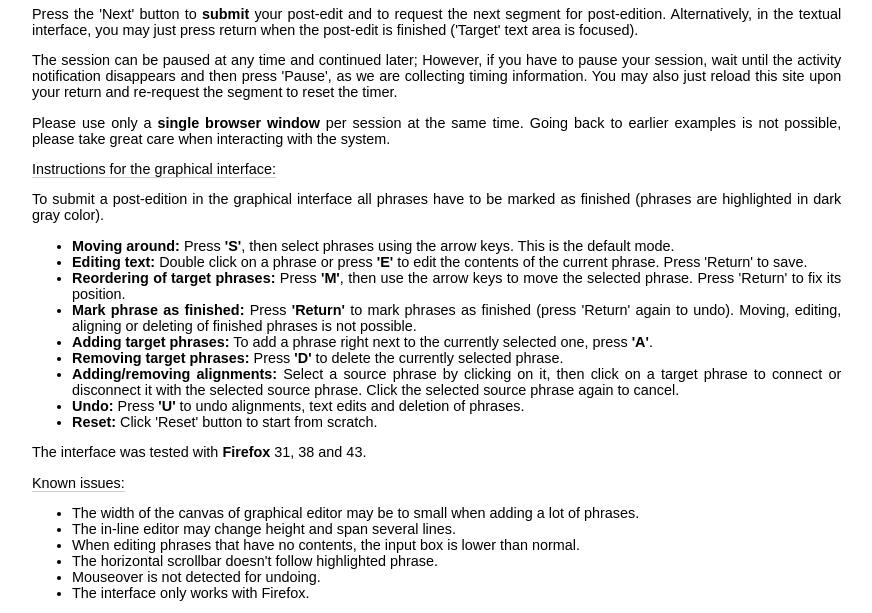
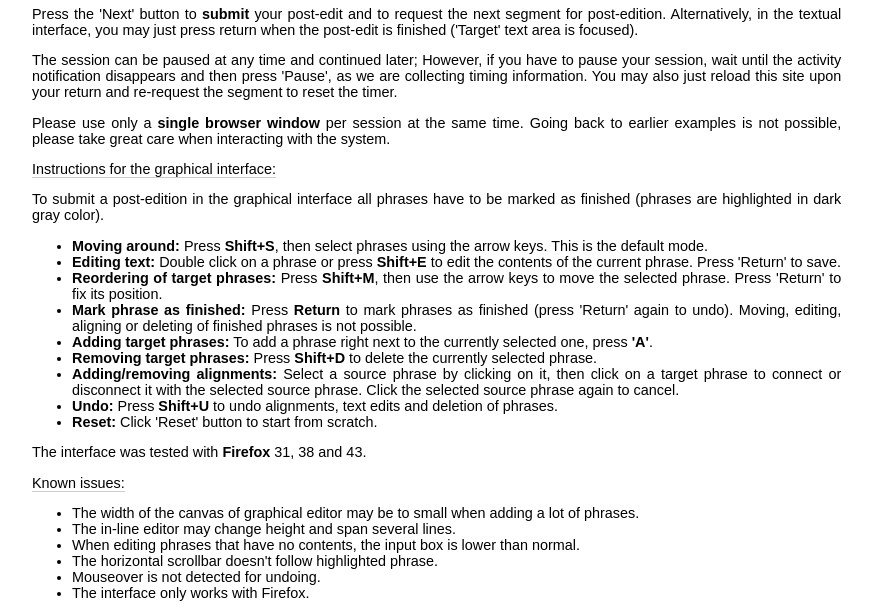
Before and after one commit to pks/lfpe, a PHP site: page /interface.php?key=1 in a window 1280 px wide, after a click on "Help". Shown: the part 374-987 px from the top of the page, without its empty margins (30-902 px from the left). Run offline with PHP 8.4, Linux system fonts and the light colour scheme; data that the repository does not hold is empty.

Commit message:
help: typos and suggestions

```diff
--- a/inc/help.inc.php
+++ b/inc/help.inc.php
@@ -8,14 +8,14 @@ Alternatively, in the textual interface, you may just press return when the post
 <p><span style="border-bottom:1px solid #ccc">Instructions for the graphical interface:</span></p>
 <p>To submit a post-edition in the graphical interface all phrases have to be marked as finished (phrases are highlighted in dark gray color).</p>
 <ul>
-  <li><strong>Moving around:</strong> Press <strong>'S'</strong>, then select phrases using the arrow keys. This is the default mode.</li>
-  <li><strong>Editing text:</strong> Double click on a phrase or press <strong>'E'</strong> to edit the contents of the current phrase. Press 'Return' to save.</li>
-  <li><strong>Reordering of target phrases:</strong> Press <strong>'M'</strong>, then use the arrow keys to move the selected phrase. Press 'Return' to fix its position.</li>
-  <li><strong>Mark phrase as finished:</strong> Press <strong>'Return'</strong> to mark phrases as finished (press 'Return' again to undo). Moving, editing, aligning or deleting of finished phrases is not possible.</li>
+  <li><strong>Moving around:</strong> Press <strong>Shift+S</strong>, then select phrases using the arrow keys. This is the default mode.</li>
+  <li><strong>Editing text:</strong> Double click on a phrase or press <strong>Shift+E</strong> to edit the contents of the current phrase. Press 'Return' to save.</li>
+  <li><strong>Reordering of target phrases:</strong> Press <strong>Shift+M</strong>, then use the arrow keys to move the selected phrase. Press 'Return' to fix its position.</li>
+  <li><strong>Mark phrase as finished:</strong> Press <strong>Return</strong> to mark phrases as finished (press 'Return' again to undo). Moving, editing, aligning or deleting of finished phrases is not possible.</li>
   <li><strong>Adding target phrases:</strong> To add a phrase right next to the currently selected one, press <strong>'A'</strong>.</li>
-  <li><strong>Removing target phrases:</strong> Press <strong>'D'</strong> to delete the currently selected phrase.</li>
+  <li><strong>Removing target phrases:</strong> Press <strong>Shift+D</strong> to delete the currently selected phrase.</li>
   <li><strong>Adding/removing alignments:</strong> Select a source phrase by clicking on it, then click on a target phrase to connect or disconnect it with the selected source phrase. Click the selected source phrase again to cancel.</li>
-  <li><strong>Undo:</strong> Press <strong>'U'</strong> to undo alignments, text edits and deletion of phrases.</li>
+  <li><strong>Undo:</strong> Press <strong>Shift+U</strong> to undo alignments, text edits and deletion of phrases.</li>
   <li><strong>Reset:</strong> Click 'Reset' button to start from scratch.</li>
 </ul>
 
```
